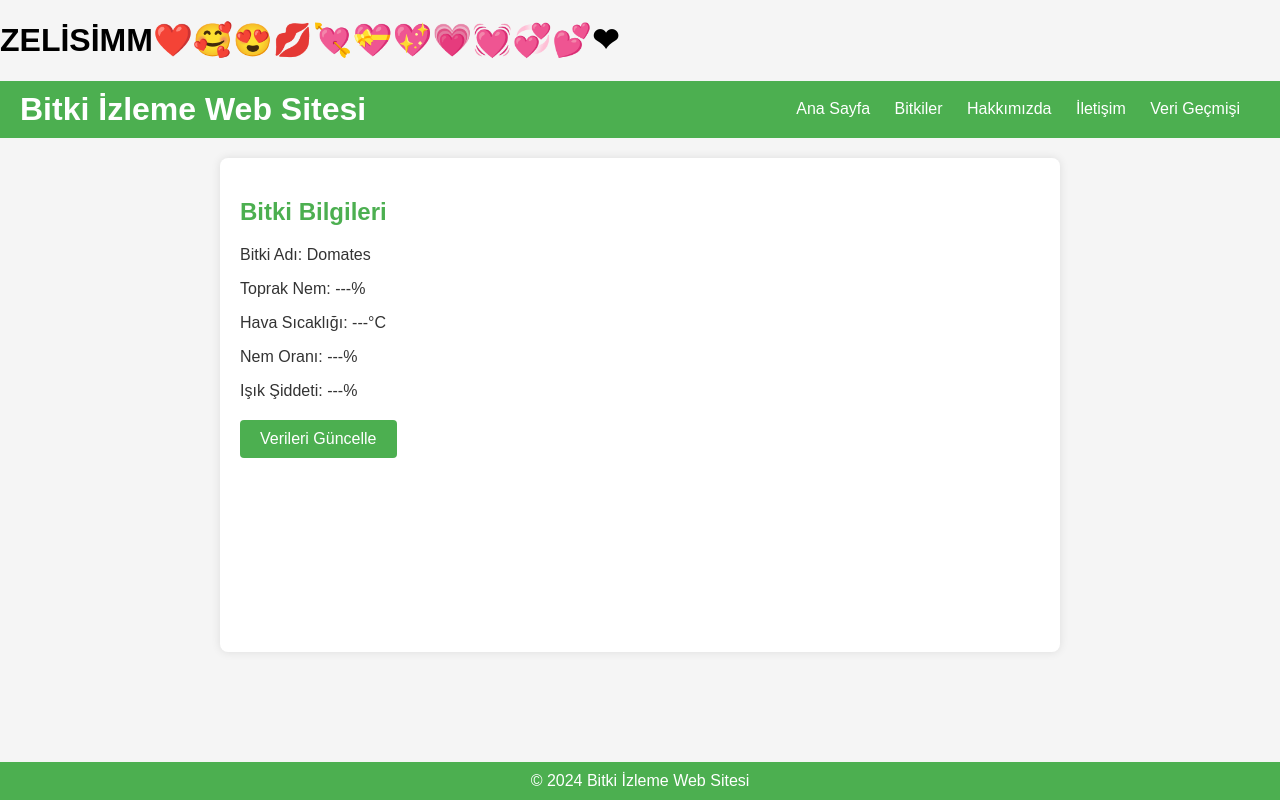
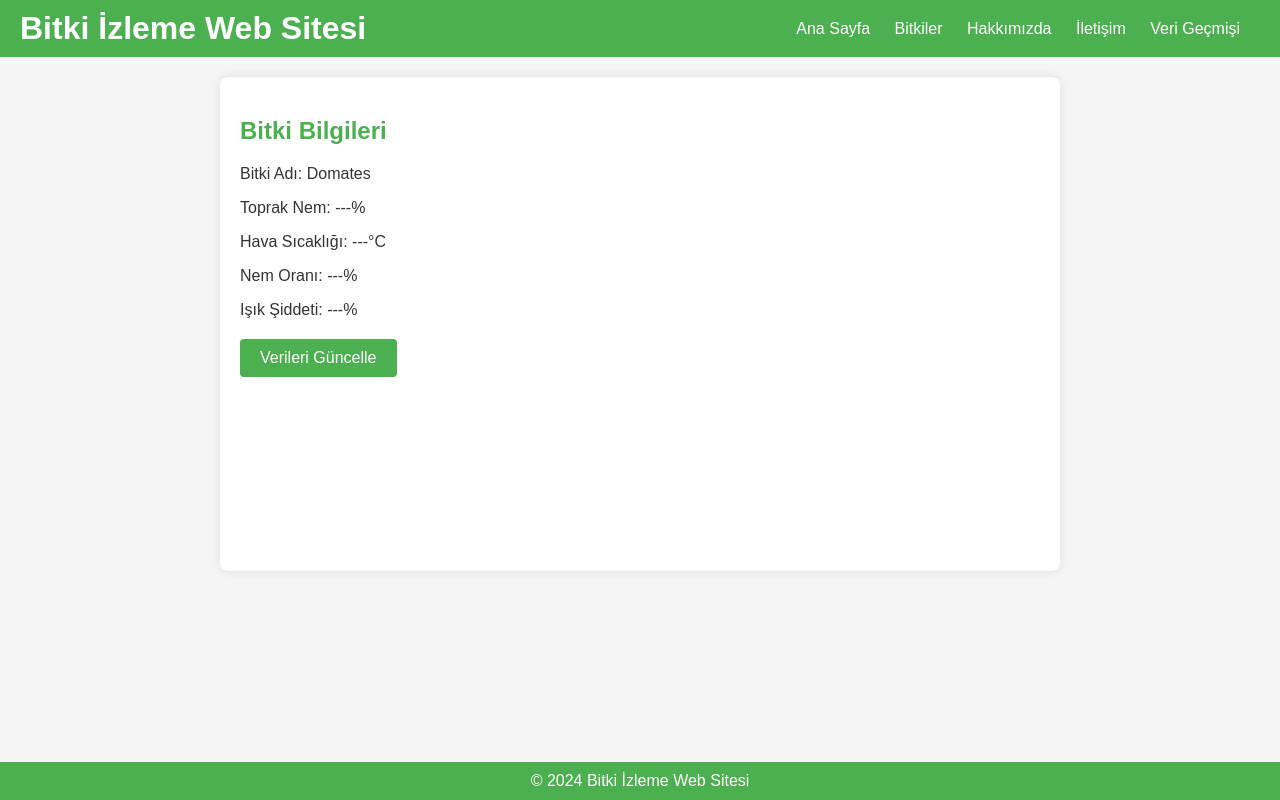
Before and after one commit to yusuframazan/bitkikontrol.github.io, a plain HTML site: page index.html in a window 1280 px wide. Drawn offline with nearby package versions, Linux system fonts and the light colour scheme; no server answers.

Commit message:
Update index.html

```diff
--- a/index.html
+++ b/index.html
@@ -11,7 +11,7 @@ href="images/logo.png">
     <link rel="stylesheet" href="styles.css">
 </head>
 <body>
-    <h1>ZELİSİMM❤️🥰😍💋💘💝💖💗💓💞💕❤</h1>
+
     <header>
         <div class="navbar">
             <div class="logo">
```
